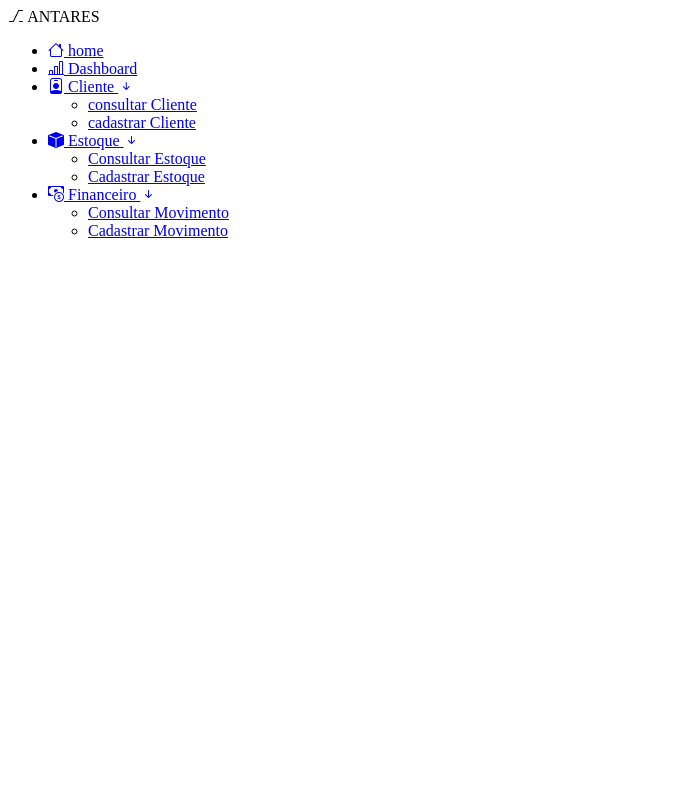
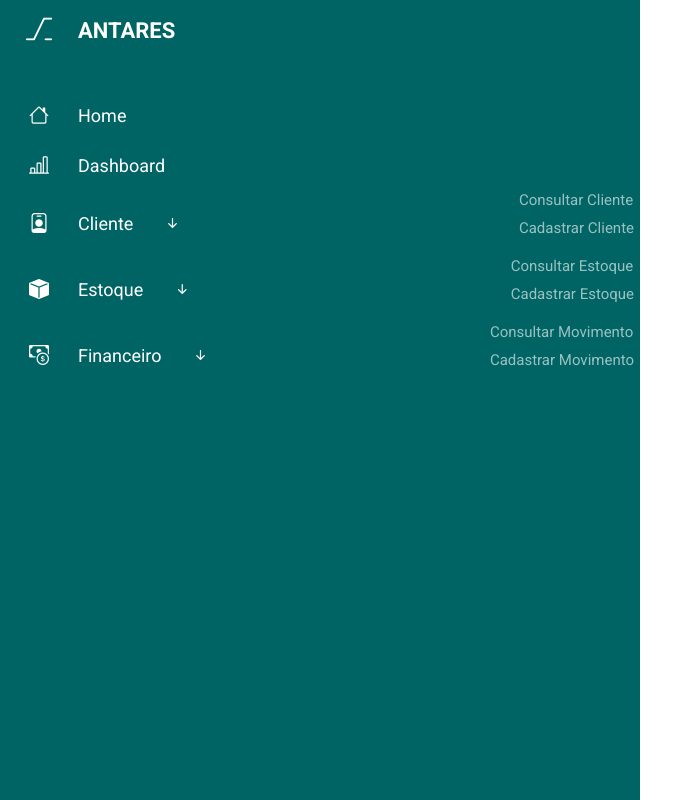
Before and after one commit to lcsouza695/Antares, a plain HTML site: page pages.html in a window 1280 px wide. Shown: the whole page, without its empty margins (0-694 px from the left). Drawn offline with nearby package versions, Linux system fonts and the light colour scheme.

Commit message:
adicionando estilo no menu vertical

```diff
--- /dev/null
+++ b/css/page.css
@@ -0,0 +1,117 @@
+
+@import url('https://fonts.googleapis.com/css2?family=Montserrat:wght@300;400;700&family=Roboto:wght@300;400;700&display=swap');
+
+*{
+    margin:0;
+    padding: 0;
+    box-sizing: border-box;
+    font-family: 'Roboto';
+}
+
+/*1*/
+nav{
+    height: 100vh;
+    width: 260px;
+    width: 50vw;
+    background:#006464;
+    position:fixed;
+    top: 0;
+    left:0;
+}
+/*2*/
+.expandir{
+    /*border:2px solid red;*/
+    height: 60px;
+    width: 100%;
+    display: flex;
+    align-items: center;
+}
+/*3*/
+.expandir i{
+    /*border: 2px solid red;*/
+    font-size: 30px;
+    color: #fff;
+    height: 50px;
+    min-width: 78px;
+    text-align: center;
+    line-height: 50px;
+    cursor:pointer;
+}
+/*4*/
+.expandir .text-list{
+    /*border: 2px solid red;*/
+    font-size: 22px;
+    color:#fff;
+    font-weight: 700;
+}
+/*5*/
+.nav-links{
+   /*border: 2px solid red;*/
+   height: 100%;
+   padding: 30px 0 150px 0;
+   overflow: auto;
+}
+/*6*/
+.nav-links::-webkit-scrollbar{
+    display: none;
+}
+/*7*/
+li{
+    /*border: 2px solid red;*/
+    list-style: none;
+    position: relative;
+}
+/*8*/
+li:hover{
+    background: #23b872;
+}
+/*9*/
+.icon-li{
+    display: flex;
+    align-items: center;
+    justify-content: space-between;
+}
+/*10*/
+li i{
+    height: 50px;
+    color:#fff;
+    min-width: 78px;
+    text-align: center;
+    line-height: 50px;
+    font-size: 20px;
+    cursor: pointer;
+}
+/*11*/
+li a{
+    display: flex;
+    align-items: center;
+    text-decoration: none;
+}
+/*12*/
+li .text-list{
+    font-size: 18px;
+    color:#fff;
+    font-weight: 400;
+    /*border: 2px solid red;*/
+}
+/*13*/
+li .sub-menu{
+    /*border: 2px solid red;*/
+    padding: 6px 6px 14px 80px;
+    margin-top: -10px;
+    background: #006464;
+    /*display: none;*/
+}
+/*14*/
+li .sub-menu a{
+    /*border: 2px solid purple; */
+    color: #fff;
+    font-size: 15px;
+    padding: 5px 0;
+    white-space: nowrap;
+    opacity: 0.6;
+}
+/*15*/
+li .sub-menu a:hover{
+    opacity: 1;
+}
--- a/pages.html
+++ b/pages.html
@@ -7,58 +7,53 @@
     <title>Antares</title>
     <link rel="stylesheet" href="https://cdn.jsdelivr.net/npm/bootstrap-icons@1.10.5/font/bootstrap-icons.css">
     <link rel="shortcut icon" href="assets/alt.svg" type="image/x-icon">
+    <link rel="stylesheet" href="css/page.css">
 </head>
 
 <body>
 
-    <nav>
-        <div class="expandir">
+    <nav><!-----1-->
+        <div class="expandir"><!---2-->
             <i class="bi bi-alt"></i>
-            <span class="texte-list">ANTARES</span>
+            <span class="text-list">ANTARES</span>
         </div>
 
-        <ul>
+        <ul class="nav-links">
 
             <li class="item-menu">
-                <a href="#" class="incones">
-                    <span class="icon-list">
+                <a href="#">
                     <i class="bi bi-house"></i>
-                    </span>
-                    <span class="text">
-                        home
+                    <span class="text-list">
+                        Home
                     </span>
                 </a>
             </li>
 
             <li class="item-menu">
-                <a href="#" class="incones">
-                    <span class="icon-list">
+                <a href="#">
                     <i class="bi bi-bar-chart-line"></i>
-                    </span>
-                    <span class="text">
+                    <span class="text-list">
                         Dashboard
                     </span>
                 </a>
             </li>
 
             <li class="item-menu">
-                <div class="cliente">
+                <div class="icon-li">
                     <a href="#" class="incones">
-                        <span class="icon-list">
                         <i class="bi bi-person-badge"></i>
-                        </span>
-                        <span class="text">
+                        <span class="text-list">
                             Cliente
                         </span>
-                        <span class="arrow">
+
                         <i class="bi bi-arrow-down-short"></i>
-                        </span>
+
                     </a>
 
                     <ul class="sub-menu">
 
-                        <li><a href="#">consultar Cliente</a></li>
-                        <li><a href="#">cadastrar Cliente</a></li>
+                        <li><a href="#">Consultar Cliente</a></li>
+                        <li><a href="#">Cadastrar Cliente</a></li>
 
                     </ul>
 
@@ -66,17 +61,14 @@
             </li>
 
             <li class="item-menu">
-                <div class="estoque">
+                <div class="icon-li">
                     <a href="#" class="incones">
-                    <span class="icon-list">
                         <i class="bi bi-box-fill"></i>
-                    </span>
-                    <span class="text">
+                        <span class="text-list">
                             Estoque
                         </span>
-                        <span class="arrow">
                         <i class="bi bi-arrow-down-short"></i>
-                        </span>
+
                     </a>
 
                     <ul class="sub-menu">
@@ -89,15 +81,17 @@
             </li>
 
             <li class="item-menu">
+                <div class="icon-li">
                     <a href="#" class="incones">
-                    <span class="icon-list">
+
                             <i class="bi bi-cash-coin"></i>
+
+                        <span class="text-list">
+                            Financeiro
                         </span>
-                    <span class="text">
-                        Financeiro
-                        <span class="arrow">
+
                             <i class="bi bi-arrow-down-short"></i>
-                        </span>
+
                     </a>
 
                     <ul class="sub-menu">
@@ -106,6 +100,7 @@
                         <li><a href="#">Cadastrar Movimento</a></li>
 
                     </ul>
+                </div>
             </li>
 
         </ul>
```
Lines whose indentation alone changed are shown as unchanged.
